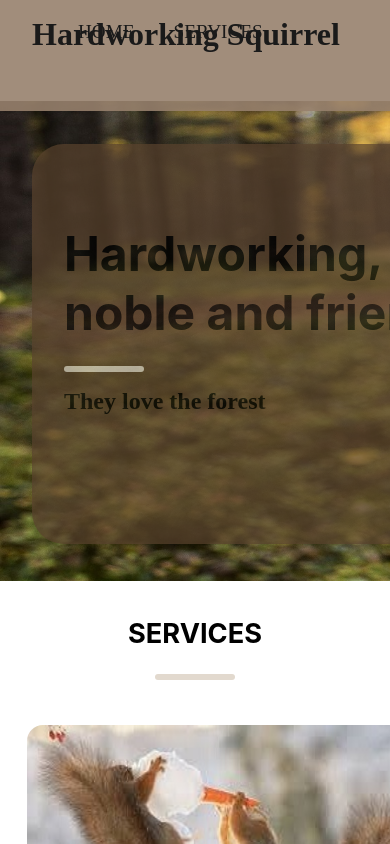
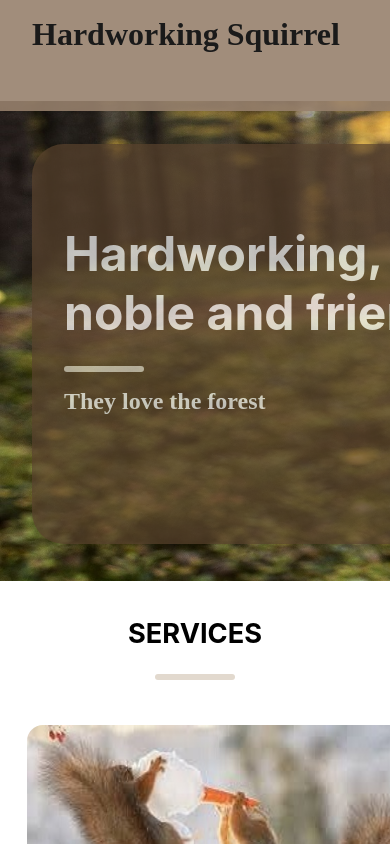
Before and after one commit to VaniaML/squirrel, a React (Create React App) app: page / in a window 390 px wide. Shown: the top 844 px of the page. Built offline with nearby package versions, Linux system fonts and the light colour scheme.

Commit message:
Add files via upload

```diff
--- a/src/components/home/Home.module.css
+++ b/src/components/home/Home.module.css
@@ -116,6 +116,7 @@
   }
 
   .HeroText1 {
+    color: white;
     margin-left: 2rem;
     margin-top: 5rem;
     font-size: 3rem;
@@ -132,6 +133,7 @@
   }
 
   .HeroText2 {
+    color: white;
     margin-left: 2rem;
     margin-top: 1rem;
     font-size: 1.5rem;
@@ -159,7 +161,6 @@
   .FormTitle1 {
     margin-left: 2.5rem;
     margin-top: -.5rem;
-
     font-size: 1rem;
     font-family: cursive;
   }
--- a/src/components/navBar/NavBar.module.css
+++ b/src/components/navBar/NavBar.module.css
@@ -47,14 +47,6 @@
   }
 
   @media (max-width: 575.98px)and (orientation:portrait) {
-    .logo {
-      margin-left: 2%;
-      width: 20%;
-      height: 20%;
-    }
 
-    .Btn {
-      margin-left: 20%;
-      margin-right: -10%;
-    }
+
   }
```
Also changed, not shown: src/components/navBar/NavBar.jsx (line endings or trailing spaces).
